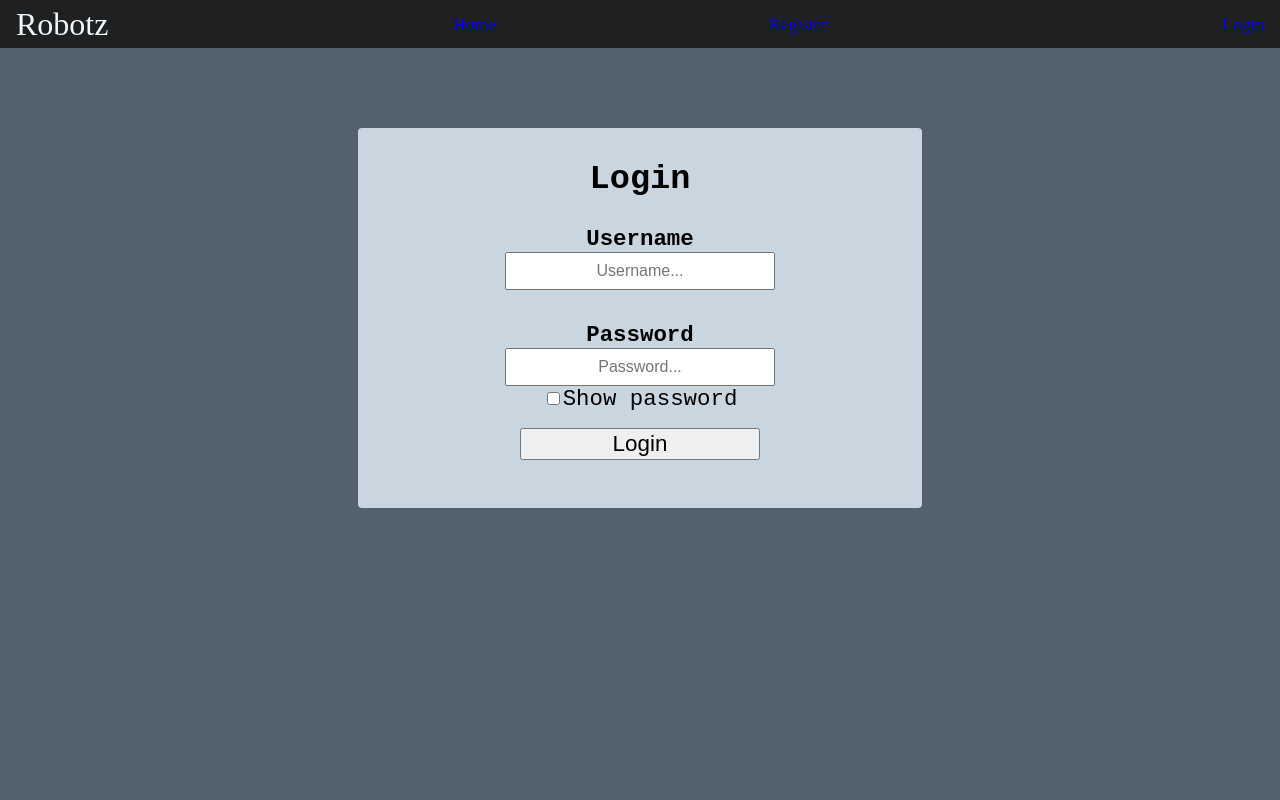
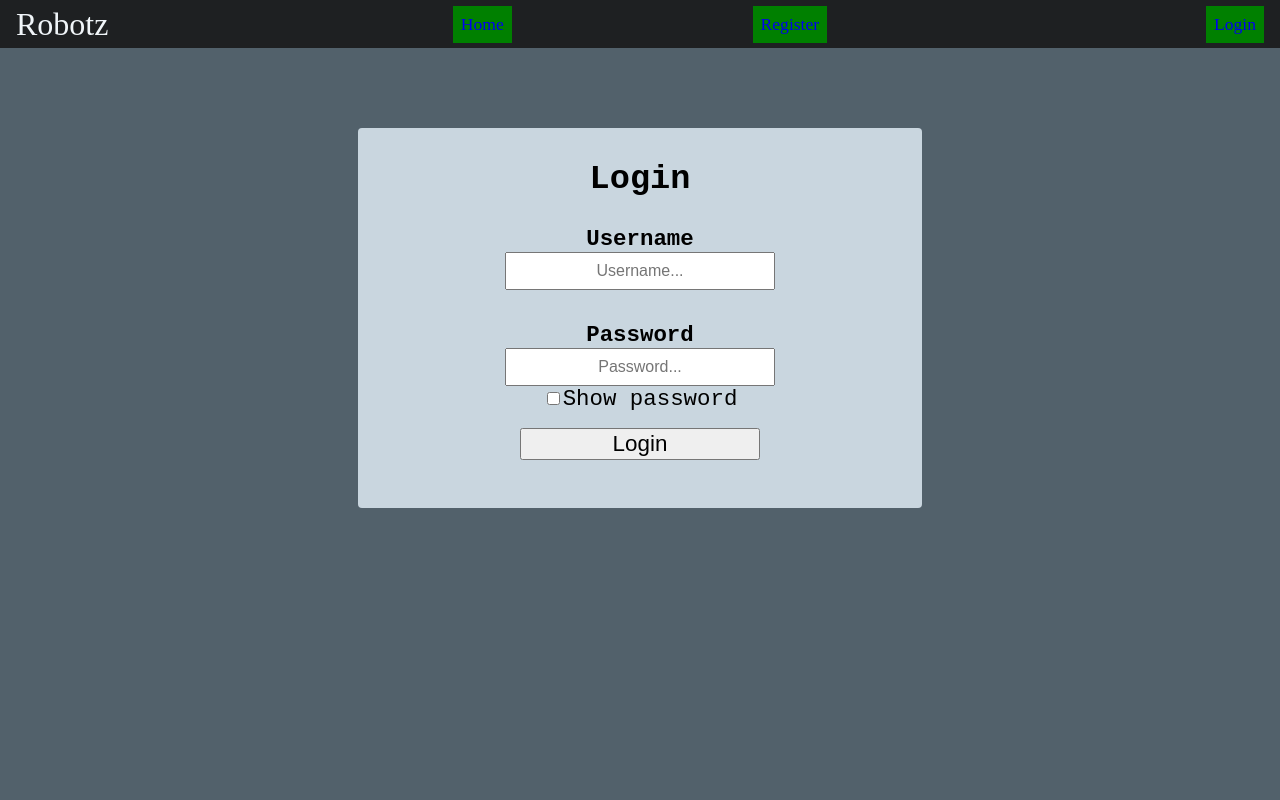
Before and after one commit to ArnoldSalcius/Robotz, a React (Create React App) app in the folder client/: page /login in a window 1280 px wide. Shown: the top 800 px of the page. Built offline with nearby package versions, Linux system fonts and the light colour scheme.

Commit message:
fixed class to className on loginPage form

```diff
--- a/client/src/components/Auth/LoginPage.js
+++ b/client/src/components/Auth/LoginPage.js
@@ -123,7 +123,7 @@ const LoginPage = function ({ register, auth, loginUser, clearAuthErrors, dispat
         auth.user ? <Navigate to={navigateTo} /> :
             (<div className='auth'>
                 <h2 className='auth__header'>{register ? "Register" : "Login"}</h2>
-                <form class='auth__form'>
+                <form className='auth__form'>
                     <div className="auth__inputGroup">
                         <label htmlFor='username'>Username</label>
 
--- a/client/src/components/Nav/Nav.js
+++ b/client/src/components/Nav/Nav.js
@@ -3,7 +3,7 @@ import { connect } from 'react-redux';
 import { Link } from 'react-router-dom';
 import { logoutUser } from '../../redux/auth/authActions';
 import { useNavigate } from 'react-router-dom';
-import './Nav.css';
+import './Nav.scss';
 
 const Nav = ({ auth, logoutUser }) => {
 
@@ -21,22 +21,22 @@ const Nav = ({ auth, logoutUser }) => {
                 Robotz
             </div>
             <div className='nav-links'>
-                <div>
+                <div className='navLink'>
                     <Link to='/'>Home</Link >
                 </div>
                 {
                     isAuth ? (
                         <>
-                            <div>
+                            <div className='navLink'>
                                 <Link to='/dashboard'>Robots</Link >
                             </div>
-                            <div>
+                            <div className='navLink'>
                                 <button onClick={handleLogout}>Logout</button>
                             </div>
                         </>
                     ) : (
                         <>
-                            <div>
+                            <div className='navLink'>
                                 <Link to='/register'>Register</Link >
                             </div>
 
@@ -52,7 +52,7 @@ const Nav = ({ auth, logoutUser }) => {
                             {auth.user.username[0].toUpperCase()}
                         </div>
                     ) : (
-                        <div>
+                        <div className='navLink'>
                             <Link to='/login'>Login</Link >
                         </div>
                     )}
--- a/client/src/components/Nav/Nav.css
+++ b/client/src/components/Nav/Nav.scss
@@ -39,3 +39,11 @@
     text-align: center;
     font: 18px Arial, sans-serif;
 }
+
+.navLink {
+    background-color: green;
+    padding: 0.5rem;
+    &>a {
+        text-decoration: none;
+    }
+}
```
